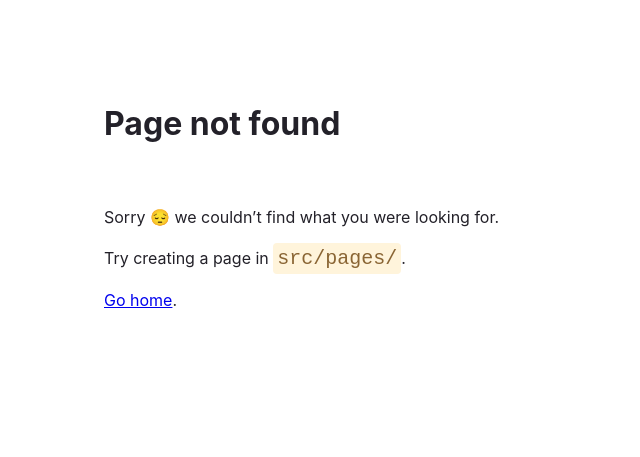
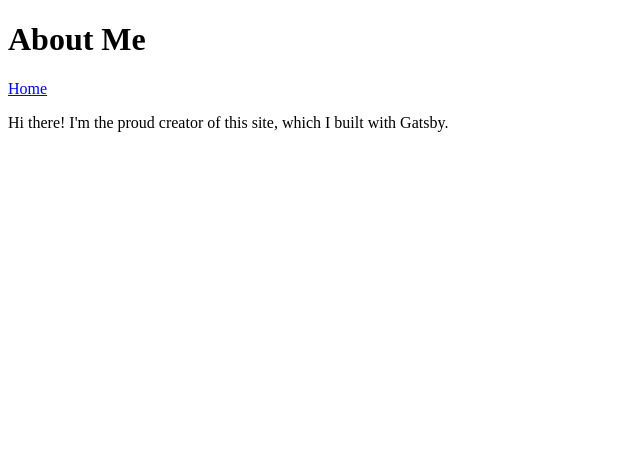
Before and after one commit to gladiator95/mk-portfolio, a Gatsby site: page /about in a window 1280 px wide. Before the commit this address had no page. Shown: the whole page, without its empty margins (0-640 px from the left). Built offline with nearby package versions, Linux system fonts and the light colour scheme; Gatsby itself is replaced by a stand-in of ours.

Commit message:
Added react-helmet. Now can see the title of the page.

```diff
--- /dev/null
+++ b/src/pages/about.js
@@ -0,0 +1,15 @@
+import * as React from "react";
+import { Link } from "gatsby";
+const AboutPage = () => {
+  return (
+    <main>
+      <title>About Me</title>
+      <h1>About Me</h1>
+      <Link to="/index.js">Home</Link>
+      <p>
+        Hi there! I'm the proud creator of this site, which I built with Gatsby.
+      </p>
+    </main>
+  );
+};
+export default AboutPage;
--- a/src/pages/index.js
+++ b/src/pages/index.js
@@ -1,12 +1,16 @@
 // Step 1: Import React
 import * as React from "react";
-
+import { Helmet } from "react-helmet";
+import { Link } from "gatsby";
 // Step 2: Define your component
 const IndexPage = () => {
   return (
     <main>
-      <title>MK Portfolio</title>
+      <Helmet>
+        <title>MK Portfolio</title>
+      </Helmet>
       <h1>Welcome to MK Porfolio!</h1>
+      <Link to="/about">About</Link>
       <p>I'm making this by following the Gatsby Tutorial.</p>
     </main>
   );
```
